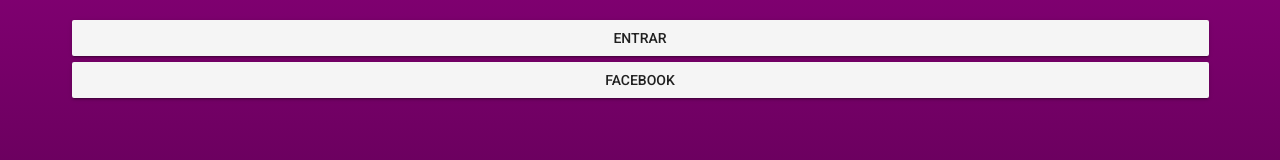
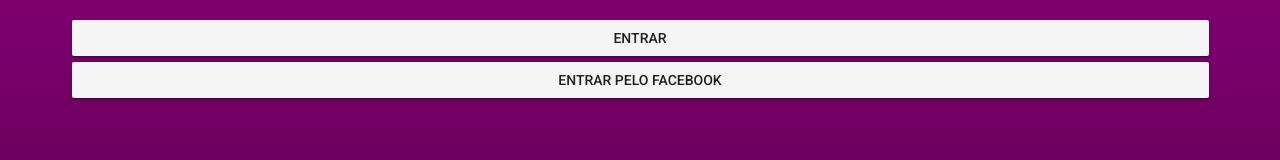
Before and after one commit to Guilherme2020/OneSpot, a Vue app: page /#/login in a window 1280 px wide. Shown: the part 532-692 px from the top of the page. Built offline with nearby package versions, Linux system fonts and the light colour scheme; what vue-cordova, vue-head would draw is missing.

Commit message:
alteracao no layout de login

```diff
--- a/src/components/login/login.vue
+++ b/src/components/login/login.vue
@@ -10,7 +10,7 @@
 	   		</v-form>
 			<v-btn block light >Entrar</v-btn>
 
-	   		<v-btn block light>Facebook</v-btn>
+	   		<v-btn block light>Entrar pelo Facebook</v-btn>
 	</v-container>
 			<!-- <v-form v-model="valid" ref="form" lazy-validation>
 				<v-text-field
```
